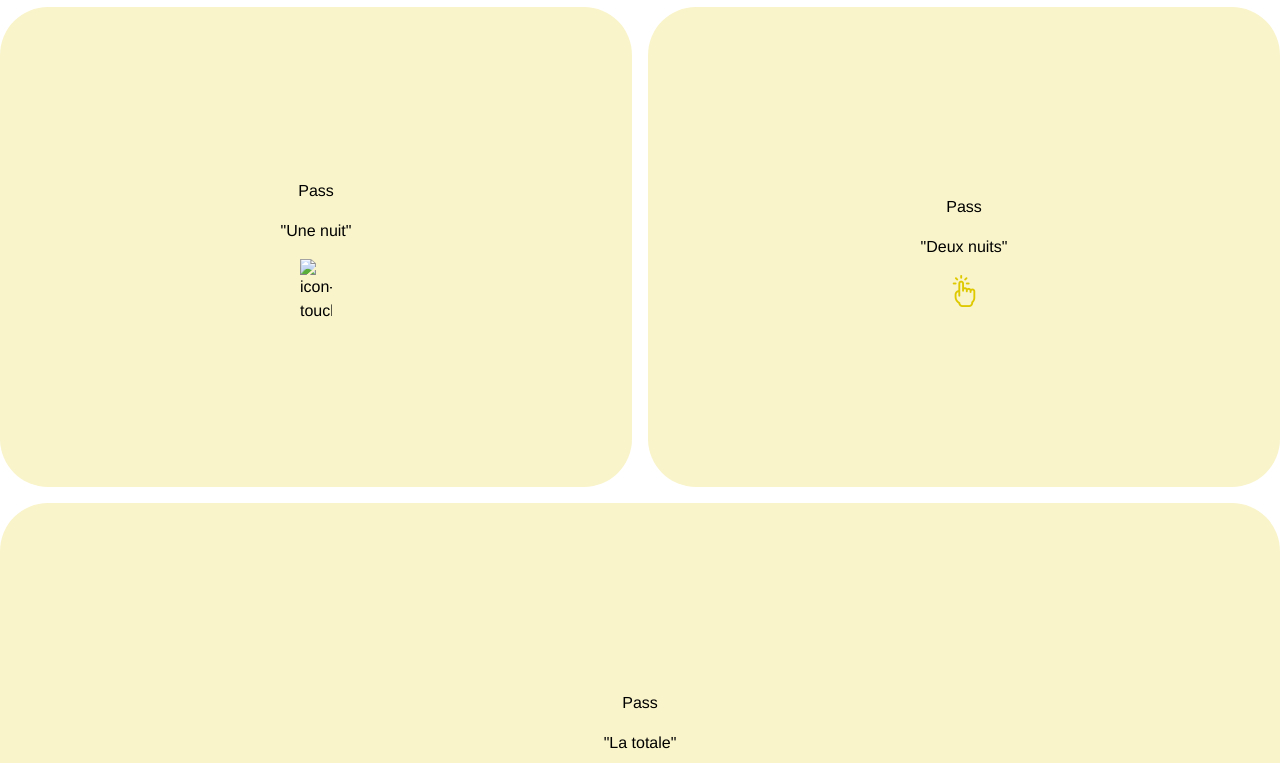
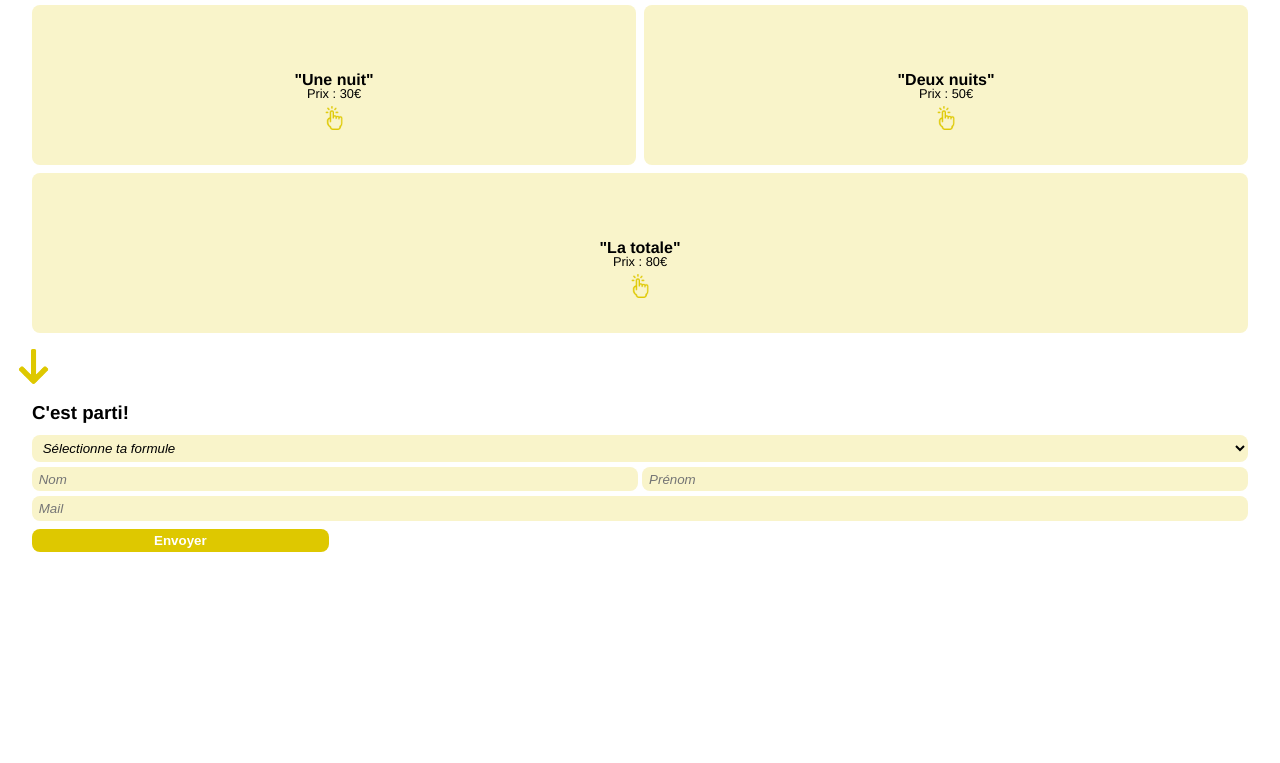
Before and after one commit to LightQv/Wild-Festival, a plain HTML site: page billetterie.html in a window 1280 px wide. Shown: the part 131-894 px from the top of the page. After the commit the page ends 800 px from the top, so only its background shows below. Drawn offline with Linux system fonts and the light colour scheme.

Commit message:
Billetterie mise en page

```diff
--- a/billetterie.html
+++ b/billetterie.html
@@ -38,61 +38,58 @@
     </div>
   </nav>
   <main>
-    <div class="pageContainer">
-      <section>
-        <h2> Billetterie </h2>
-        <h1> Réserve ta place! </h1>
+    <div class="pageContainer" id="billetterieContainer">
+      <section class="pageTitle">
+        <h2>Billetterie</h2>
+        <h1>Réserve ta place!</h1>
       </section>
-      <section id="formules">
-        <h3> Les formules </h3>
+      <section class="packContainer">
+        <h3>Les formules</h3>
         <div id="cards-grid">
           <div class="card" id="card1night">
             <div class="card-side card-front">
               <div class="container">
-                <p>Pass</p>
-                <p>"Une nuit"</p>
-                <img src="assets/icon-touch.png" alt="icon-touch">
+                <h4>"Une nuit"</h4>
+                <p>Prix : 30€</p>
+                <img src="Assets/Icons/icon-touch.png" alt="icon-touch">
               </div>
             </div>
             <div class="card-side card-back">
               <div class="container">
-                <p> Prix : 30€ </p>
-                <p> Entrée pour une nuit, au choix entre le samedi et le dimanche</p>
-                <p> Une consommation offerte </p>
+                <p>Entrée pour une nuit, au choix entre le samedi et le dimanche.</p>
+                <p>Une consommation offerte.</p>
               </div>
             </div>
           </div>
           <div class="card" id="card2night">
             <div class="card-side card-front">
               <div class="container">
-                <p>Pass</p>
-                <p>"Deux nuits"</p>
+                <h4>"Deux nuits"</h4>
+                <p>Prix : 50€</p>
                 <img src="Assets/Icons/icon-touch.png" alt="icon-touch">
               </div>
             </div>
             <div class="card-side card-back">
               <div class="container">
-                <p> Prix : 50€ </p>
-                <p> Entrée pour tout le week-end</p>
-                <p> Deux consommations offertes à utiliser au choix sur l'ensemble des deux nuits </p>
+                <p>Entrée pour tout le week-end.</p>
+                <p>Deux consommations offertes à utiliser au choix sur l'ensemble des deux nuits.</p>
               </div>
             </div>
           </div>
           <div class="card" id="card-all-inclusive">
             <div class="card-side card-front">
               <div class="container">
-                <p>Pass</p>
-                <p>"La totale"</p>
+                <h4>"La totale"</h4>
+                <p>Prix : 80€</p>
                 <img src="Assets/Icons/icon-touch.png" alt="icon-touch">
               </div>
             </div>
             <div class="card-side card-back">
               <div class="container">
-                <p> Prix : 80€ </p>
-                <p> Entrée pour tout le week-end avec un accès VIP</p>
-                <p> Quatre consommations offertes </p>
-                <p> Un t-shirt collecter de l'événement </p>
-                <p> Une chance d'obtenir une place backstage pour l'artiste de ton choix </p>
+                <p>Entrée pour tout le week-end avec un accès VIP.</p>
+                <p>Quatre consommations offertes.</p>
+                <p>Un t-shirt collecter de l'événement.</p>
+                <p>Une chance d'obtenir une place backstage pour l'artiste de ton choix.</p>
               </div>
             </div>
           </div>
@@ -100,15 +97,16 @@
       </section>
       <img class="down-arrow-formules" src="Assets/Icons/icon-down-arrow.png" alt="down arrow">
 
-      <section class="form" id="option-form">
-        <h3> C'est parti! </h3>
+      <section class="formContainer">
+        <div class="form" id="option-form">
+          <h3>C'est parti!</h3>
           <form>
             <div>
               <select name="choix de la formule" id="choix_de_la_formule">
-              <option value="default value"> Sélectionne ta formule </option>
-              <option value="Une nuit"> Pass "Une nuit" </option>
-              <option value="Deux nuits"> Pass "Deux nuits" </option>
-              <option value="La totale"> Pass "La totale" </option>
+                <option value="default value">Sélectionne ta formule</option>
+                <option value="Une nuit">Formule "Une nuit"</option>
+                <option value="Deux nuits">Formule "Deux nuits"</option>
+                <option value="La totale">Pass "La totale </option>
               </select>
             </div>
             <div>
@@ -127,6 +125,7 @@
             </div>
             <button class="button" type="button"> Envoyer </button>
           </form>
+        </div>
       </section>
     </div>
   </main>
--- a/css/style.css
+++ b/css/style.css
@@ -397,29 +397,31 @@ section .countdown div:not(:first-of-type) {
 
 /* Début billeterie.html */
 
-header h2 {
-    margin-top: 1.5em;
+#billetterieContainer {
+    height: 100vh;
+    padding: 1.4rem 2rem 1.4rem 2rem;
 }
 
-header h2 #formules {
-    margin-top: 2rem;
+.pageTitle h1 {
+    font-size: 2rem;
+    line-height: 0.8;
 }
 
-#formules h3 {
-    margin-bottom: 2em;
+.packContainer {
+    margin-top: 2vh;
 }
 
-#formules img {
-    width: 2em;
+.packContainer h3 {
+    margin-bottom: 0.5rem;
 }
 
-/* Début des flips cards  */
+/* Début flips cards  */
 
 #cards-grid {
     display: grid;
     text-align: center;
-    grid-auto-rows: 60vh;
-    gap: 1em;
+    grid-auto-rows: 20vh;
+    gap: 0.5rem;
 }
 
 .card:last-of-type {
@@ -436,11 +438,9 @@ header h2 #formules {
     position: absolute;
     text-align: center;
     background-color: var(--backgroundColorAltLight);
-    border-radius: 3em;
-    padding: 2em;
+    border-radius: 0.5rem;
     width: 100%;
     height: 100%;
-    /*min-height: 250px;*/
 }
 
 .card-front {
@@ -451,6 +451,7 @@ header h2 #formules {
     backface-visibility: hidden;
     transform: rotateY(180deg);
     background-color: var(--backgroundColorAlt);
+    color: var(--textColorAlt);
 }
 
 .container {
@@ -459,70 +460,80 @@ header h2 #formules {
     align-items: center;
     justify-content: center;
     height: 100%;
+    padding-left: 0.5rem;
+    padding-right: 0.5rem;
+}
+
+.container>h4 {
+    padding-top: 2rem;
+    font-size: 1rem;
+    font-weight: bold;
+    line-height: 1;
 }
 
 .container>p {
-    padding: 0.5em;
+    font-size: 0.8rem;
+    line-height: 1;
 }
 
 .container>img {
-    margin-top: 0.5em;
-}
-
-.container-back {
-    padding-top: 1em;
-}
-
-.container-back p {
-    padding: 0.5em;
-    margin-bottom: 0;
+    width: 1.5rem;
+    margin-top: 0.3rem;
 }
 
 .flipCard {
     transform: rotateY(180deg);
 }
 
-/* Fin des flip cards  */
+/* Fin flip cards  */
 
-.down-arrow-formules,
-.icon-burger {
-    width: 4em;
-    margin-top: 2em;
-    margin-bottom: 2em;
+.down-arrow-formules {
+    margin-top: 1rem;
+    margin-left: -1rem;
+    width: 35px;
 }
 
-/* Début de la mise en page générale des formulaires  */
+/* Début formulaires  */
+
+.formContainer {
+    margin-top: 1vh;
+}
+
+.formContainer h3 {
+    margin-bottom: 0.5rem;
+}
 
 .form form {
     display: grid;
     grid-template-columns: 1fr 1fr;
-    gap: 1em;
+    gap: 0.3rem;
 }
 
 .button {
-    margin-top: 1em;
-    margin-bottom: 2em;
+    margin-top: 0.2rem;
     color: #FFFFFF;
     background-color: var(--backgroundColorAlt);
-    border-radius: 3em;
+    border-radius: 0.5rem;
+    border-style: hidden;
     width: 49%;
-    text-align: left;
+    text-align: center;
     padding: 0.3em;
-    padding-left: 0.5em;
     font-weight: bold;
 }
 
-/* Fin de la mise en page générale des formulaires */
+/* Fin formulaires */
 
-/* Début du formulaire pour le choix du Pass */
+/* Début formulaire choix du Pass */
 
 #option-form div>select,
 #option-form input {
     width: 100%;
     background-color: var(--backgroundColorAltLight);
-    border-radius: 3em;
-    padding: 0.2em;
+    border-radius: 0.5rem;
+    border-style: hidden;
+    padding: 0.3rem;
     padding-left: 0.5em;
+    font-style: italic;
 }
 
 #option-form div:first-of-type {
@@ -533,17 +544,10 @@ header h2 #formules {
     grid-column: 1/3;
 }
 
-#option-form h3 {
-    margin-bottom: 1.5em;
-}
-
-/* Fin du formulaire pour le choix du Pass */
+/* Fin formulaire choix du Pass */
+/* Fin billetterie.html */
 
 /* Début du formulaire de contact  */
-
-.form h3 {
-    margin-bottom: 1.5em;
-}
 
 #contact-form input {
     width: 100%;
```
Also changed, not shown: programmation.html (+2 -0 lines). Lines whose indentation alone changed are shown as unchanged.
